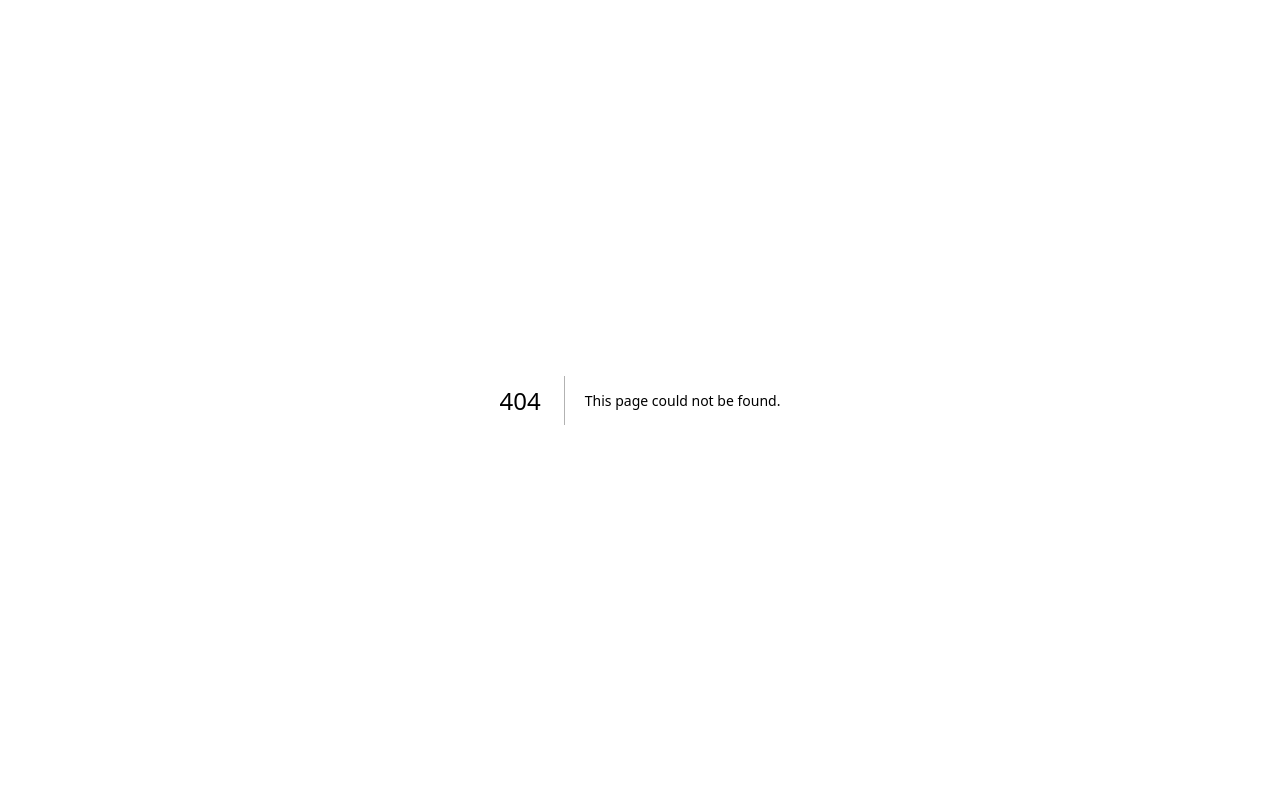
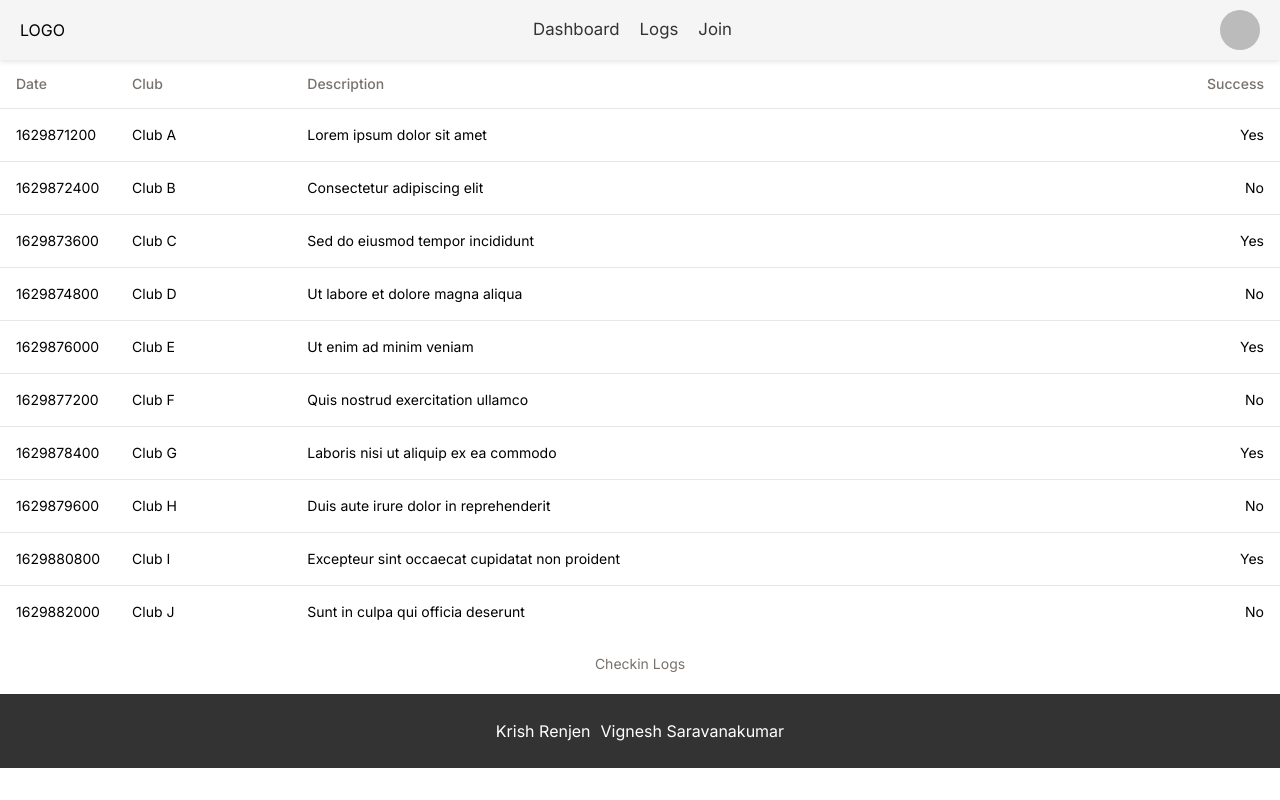
Before and after one commit to vigneshsaravanakumar404/SBHS-Club-Portal, a Next.js app in the folder website/: page /logs in a window 1280 px wide. Before the commit this address had no page. Built offline with nearby package versions, Linux system fonts and the light colour scheme; no server answers; sample sign-in values are in the browser's storage.

Commit message:
Logs Page w/Dummy Data
Signed-off-by: Vignesh Saravanakumar <10021913@sbstudents.org>

```diff
--- /dev/null
+++ b/website/app/logs/page.tsx
@@ -0,0 +1,136 @@
+"use client";
+import * as React from "react"
+import Header from "./../Header";
+import Footer from "./../Footer";
+import { useSession } from 'next-auth/react';
+import { redirect } from 'next/navigation';
+import {
+    Table,
+    TableBody,
+    TableCaption,
+    TableCell,
+    TableHead,
+    TableHeader,
+    TableRow,
+} from "@/components/ui/table"
+require("./style.css");
+
+
+const tableData = [
+    {
+        unixTimeStamp: "1629871200",
+        club: "Club A",
+        description: "Lorem ipsum dolor sit amet",
+        success: true,
+    },
+    {
+        unixTimeStamp: "1629872400",
+        club: "Club B",
+        description: "Consectetur adipiscing elit",
+        success: false,
+    },
+    {
+        unixTimeStamp: "1629873600",
+        club: "Club C",
+        description: "Sed do eiusmod tempor incididunt",
+        success: true,
+    },
+    {
+        unixTimeStamp: "1629874800",
+        club: "Club D",
+        description: "Ut labore et dolore magna aliqua",
+        success: false,
+    },
+    {
+        unixTimeStamp: "1629876000",
+        club: "Club E",
+        description: "Ut enim ad minim veniam",
+        success: true,
+    },
+    {
+        unixTimeStamp: "1629877200",
+        club: "Club F",
+        description: "Quis nostrud exercitation ullamco",
+        success: false,
+    },
+    {
+        unixTimeStamp: "1629878400",
+        club: "Club G",
+        description: "Laboris nisi ut aliquip ex ea commodo",
+        success: true,
+    },
+    {
+        unixTimeStamp: "1629879600",
+        club: "Club H",
+        description: "Duis aute irure dolor in reprehenderit",
+        success: false,
+    },
+    {
+        unixTimeStamp: "1629880800",
+        club: "Club I",
+        description: "Excepteur sint occaecat cupidatat non proident",
+        success: true,
+    },
+    {
+        unixTimeStamp: "1629882000",
+        club: "Club J",
+        description: "Sunt in culpa qui officia deserunt",
+        success: false,
+    },
+];
+
+
+export function Body() {
+
+    const { data: session } = useSession();
+    if (session) {
+
+        return (
+            <div className="body">
+                <Table>
+                    <TableCaption>Checkin Logs</TableCaption>
+                    <TableHeader>
+                        <TableRow>
+                            <TableHead className="w-[100px]">Date</TableHead>
+                            <TableHead>Club</TableHead>
+                            <TableHead>Description</TableHead>
+                            <TableHead className="text-right">Success</TableHead>
+                        </TableRow>
+                    </TableHeader>
+                    <TableBody>
+                        {tableData.map((row) => (
+                            <TableRow key={row.unixTimeStamp}>
+                                <TableCell>{row.unixTimeStamp}</TableCell>
+                                <TableCell>{row.club}</TableCell>
+                                <TableCell>{row.description}</TableCell>
+                                <TableCell className="text-right">
+                                    {row.success ? "Yes" : "No"}
+                                </TableCell>
+                            </TableRow>
+                        ))}
+                    </TableBody>
+                </Table>
+
+            </div>
+        );
+    }
+    return null;
+}
+
+
+export default function Page() {
+
+    const { data: session } = useSession();
+
+    if (session === null) {
+        redirect("/");
+    } else {
+        return (
+            <div>
+                <Header />
+                <Body />
+                <Footer />
+            </div>
+        );
+    }
+}
--- /dev/null
+++ b/website/components/ui/table.tsx
@@ -0,0 +1,117 @@
+import * as React from "react"
+
+import { cn } from "@/lib/utils"
+
+const Table = React.forwardRef<
+  HTMLTableElement,
+  React.HTMLAttributes<HTMLTableElement>
+>(({ className, ...props }, ref) => (
+  <div className="relative w-full overflow-auto">
+    <table
+      ref={ref}
+      className={cn("w-full caption-bottom text-sm", className)}
+      {...props}
+    />
+  </div>
+))
+Table.displayName = "Table"
+
+const TableHeader = React.forwardRef<
+  HTMLTableSectionElement,
+  React.HTMLAttributes<HTMLTableSectionElement>
+>(({ className, ...props }, ref) => (
+  <thead ref={ref} className={cn("[&_tr]:border-b", className)} {...props} />
+))
+TableHeader.displayName = "TableHeader"
+
+const TableBody = React.forwardRef<
+  HTMLTableSectionElement,
+  React.HTMLAttributes<HTMLTableSectionElement>
+>(({ className, ...props }, ref) => (
+  <tbody
+    ref={ref}
+    className={cn("[&_tr:last-child]:border-0", className)}
+    {...props}
+  />
+))
+TableBody.displayName = "TableBody"
+
+const TableFooter = React.forwardRef<
+  HTMLTableSectionElement,
+  React.HTMLAttributes<HTMLTableSectionElement>
+>(({ className, ...props }, ref) => (
+  <tfoot
+    ref={ref}
+    className={cn(
+      "border-t bg-muted/50 font-medium [&>tr]:last:border-b-0",
+      className
+    )}
+    {...props}
+  />
+))
+TableFooter.displayName = "TableFooter"
+
+const TableRow = React.forwardRef<
+  HTMLTableRowElement,
+  React.HTMLAttributes<HTMLTableRowElement>
+>(({ className, ...props }, ref) => (
+  <tr
+    ref={ref}
+    className={cn(
+      "border-b transition-colors hover:bg-muted/50 data-[state=selected]:bg-muted",
+      className
+    )}
+    {...props}
+  />
+))
+TableRow.displayName = "TableRow"
+
+const TableHead = React.forwardRef<
+  HTMLTableCellElement,
+  React.ThHTMLAttributes<HTMLTableCellElement>
+>(({ className, ...props }, ref) => (
+  <th
+    ref={ref}
+    className={cn(
+      "h-12 px-4 text-left align-middle font-medium text-muted-foreground [&:has([role=checkbox])]:pr-0",
+      className
+    )}
+    {...props}
+  />
+))
+TableHead.displayName = "TableHead"
+
+const TableCell = React.forwardRef<
+  HTMLTableCellElement,
+  React.TdHTMLAttributes<HTMLTableCellElement>
+>(({ className, ...props }, ref) => (
+  <td
+    ref={ref}
+    className={cn("p-4 align-middle [&:has([role=checkbox])]:pr-0", className)}
+    {...props}
+  />
+))
+TableCell.displayName = "TableCell"
+
+const TableCaption = React.forwardRef<
+  HTMLTableCaptionElement,
+  React.HTMLAttributes<HTMLTableCaptionElement>
+>(({ className, ...props }, ref) => (
+  <caption
+    ref={ref}
+    className={cn("mt-4 text-sm text-muted-foreground", className)}
+    {...props}
+  />
+))
+TableCaption.displayName = "TableCaption"
+
+export {
+  Table,
+  TableHeader,
+  TableBody,
+  TableFooter,
+  TableHead,
+  TableRow,
+  TableCell,
+  TableCaption,
+}
```
Also changed, not shown: website/app/logs/style.css (added).
